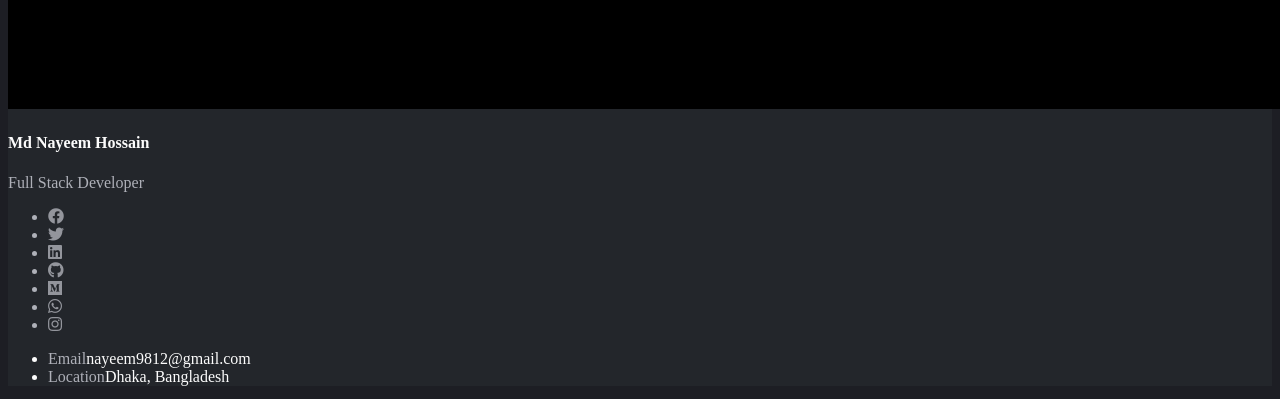
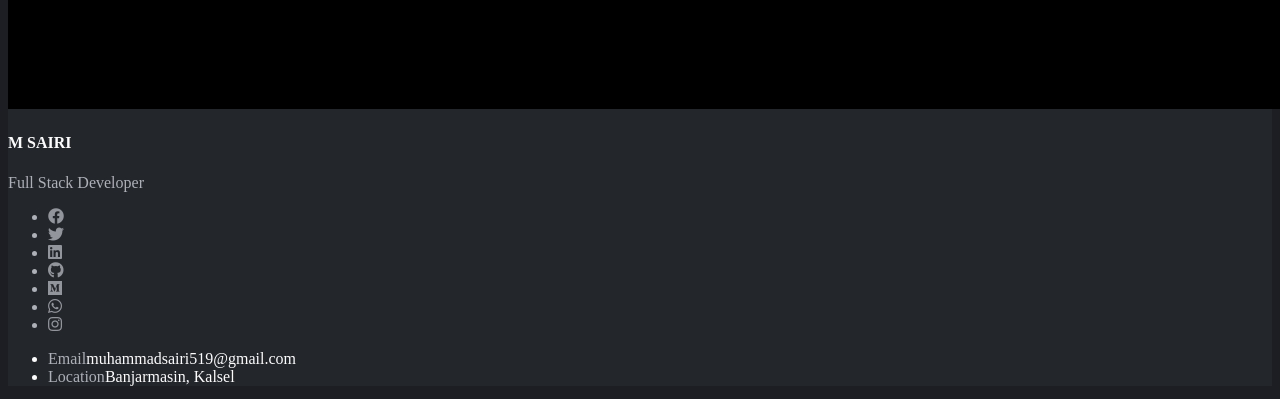
Before and after one commit to MhmdSairi/msdev, a plain HTML site: page index.html in a window 1280 px wide. Shown: the part 5040-5439 px from the top of the page. Drawn offline with Linux system fonts and the light colour scheme; files that its build step writes are made by us from their sources; files whose address does not match are found by name; a web font is replaced by a local one.

Commit message:
Update index.html

```diff
--- a/index.html
+++ b/index.html
@@ -77,7 +77,7 @@
 						<img class="header__photo-img" src="assets/img/logo/logo.png" alt="Md Nayeem Hossain">
 					</div>
 					<div class="header__base-info">
-						<h4 class="title titl--h4">Md Nayeem Hossain</h4>
+						<h4 class="title titl--h4">M SAIRI</h4>
 						<div class="status">Full Stack Developer</div>
 						<ul class="header__social">
 							<li><a target="_blank" href="https://facebook.com/mhmdsairi.ml"><i class="fab fa-facebook"></i></a></li>
@@ -92,8 +92,8 @@
 				</div>
 				<div class="header__right">
 					<ul class="header__contact">
-						<li><span class="overhead">Email</span>nayeem9812@gmail.com</li>
-						<li><span class="overhead">Location</span>Dhaka, Bangladesh</li>
+						<li><span class="overhead">Email</span>muhammadsairi519@gmail.com</li>
+						<li><span class="overhead">Location</span>Banjarmasin, Kalsel</li>
 					</ul>
 				</div>
 			</header>
```
